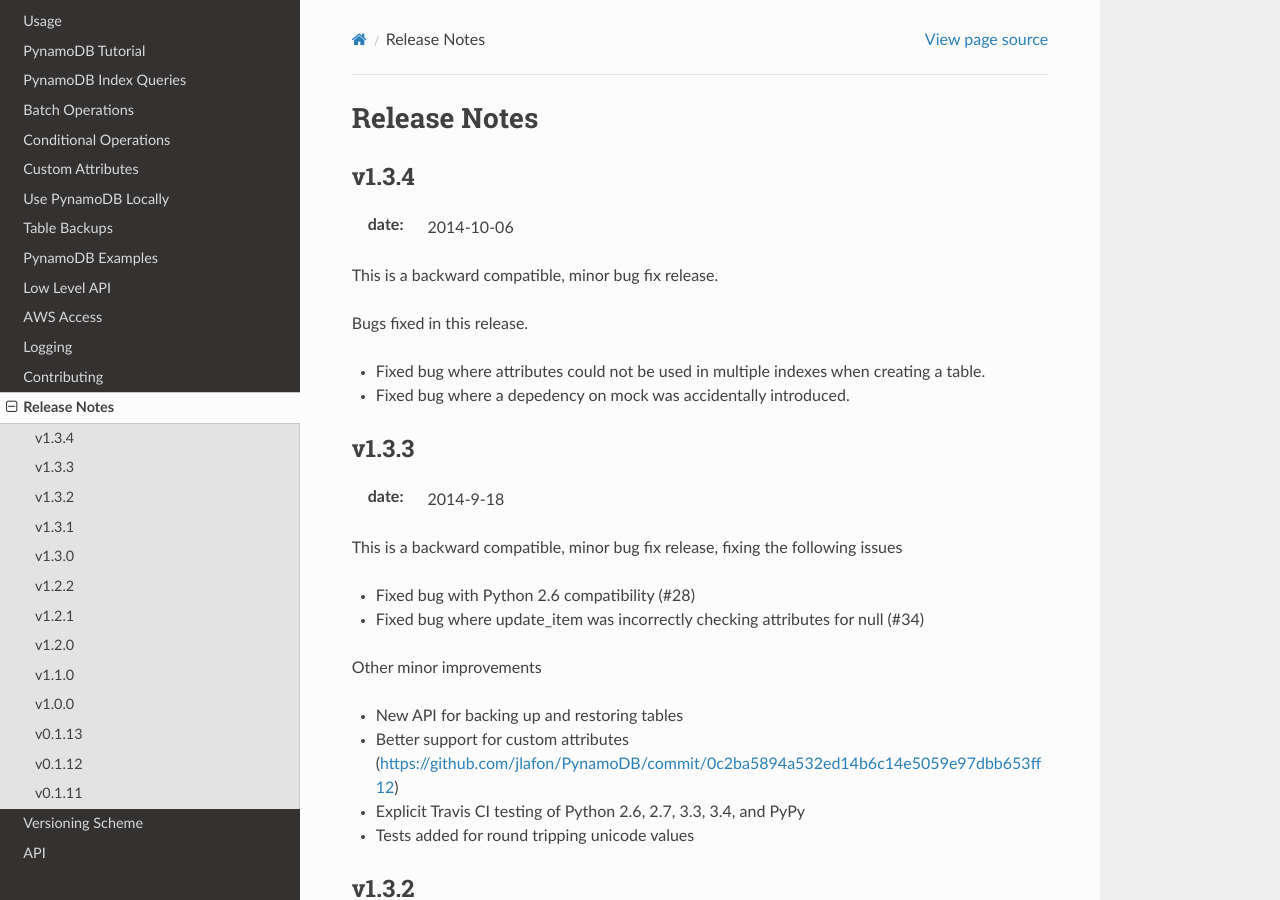
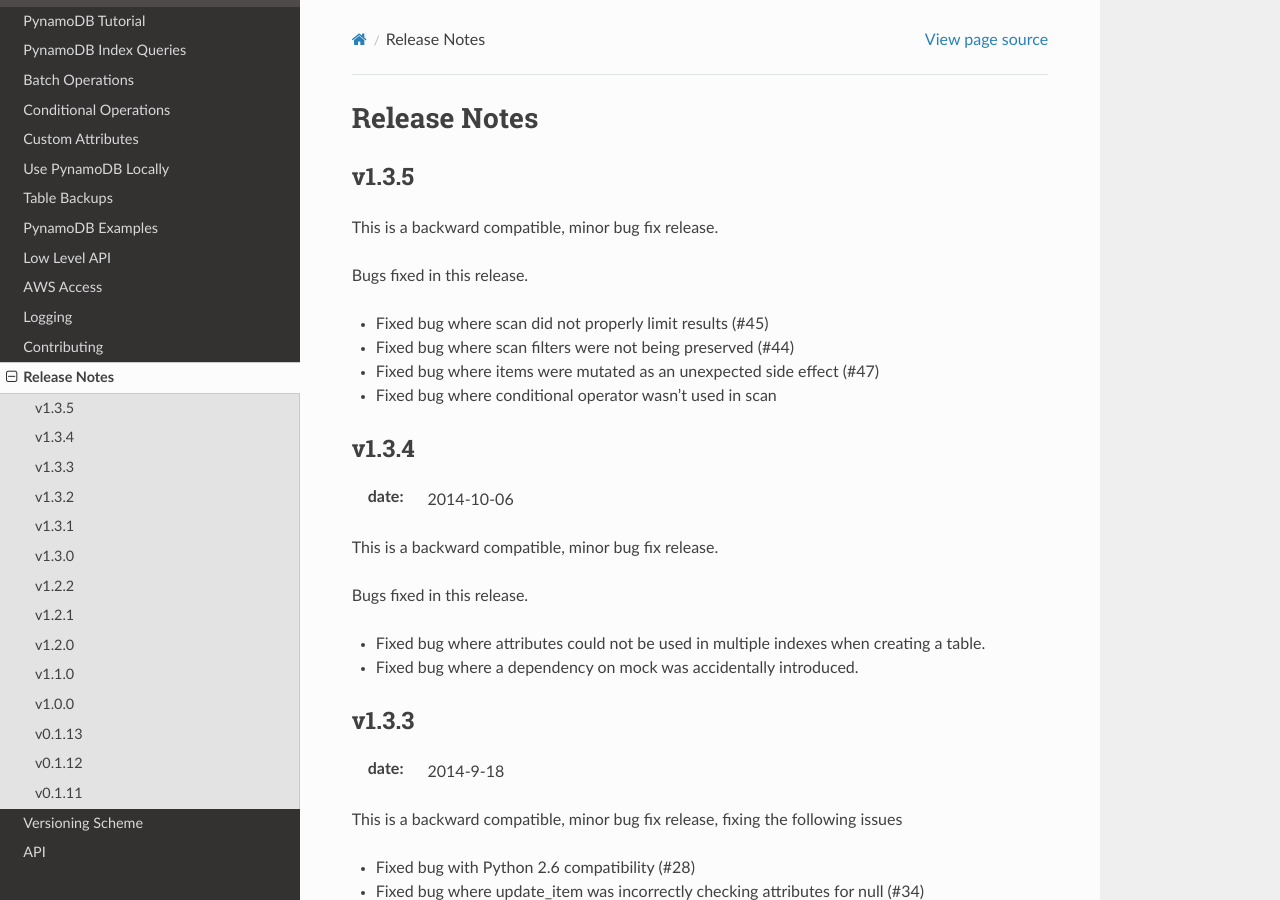
Before and after one commit to pynamodb/PynamoDB, a Sphinx documentation site: the page built from docs/release_notes.rst, in a window 1280 px wide and 900 px high. Built offline with Sphinx 7.4.7 and the Read the Docs theme 2.0.0, drawn with Linux system fonts in a browser that asks for light colours.

Commit message:
Release notes for v1.3.5

```diff
--- a/docs/release_notes.rst
+++ b/docs/release_notes.rst
@@ -1,5 +1,18 @@
 Release Notes
 =============
+
+v1.3.5
+------
+
+This is a backward compatible, minor bug fix release.
+
+Bugs fixed in this release.
+
+* Fixed bug where scan did not properly limit results (#45)
+* Fixed bug where scan filters were not being preserved (#44)
+* Fixed bug where items were mutated as an unexpected side effect (#47)
+* Fixed bug where conditional operator wasn't used in scan
+
 
 v1.3.4
 ------
@@ -11,7 +24,7 @@
 Bugs fixed in this release.
 
 * Fixed bug where attributes could not be used in multiple indexes when creating a table.
-* Fixed bug where a depedency on mock was accidentally introduced.
+* Fixed bug where a dependency on mock was accidentally introduced.
 
 v1.3.3
 ------
```
